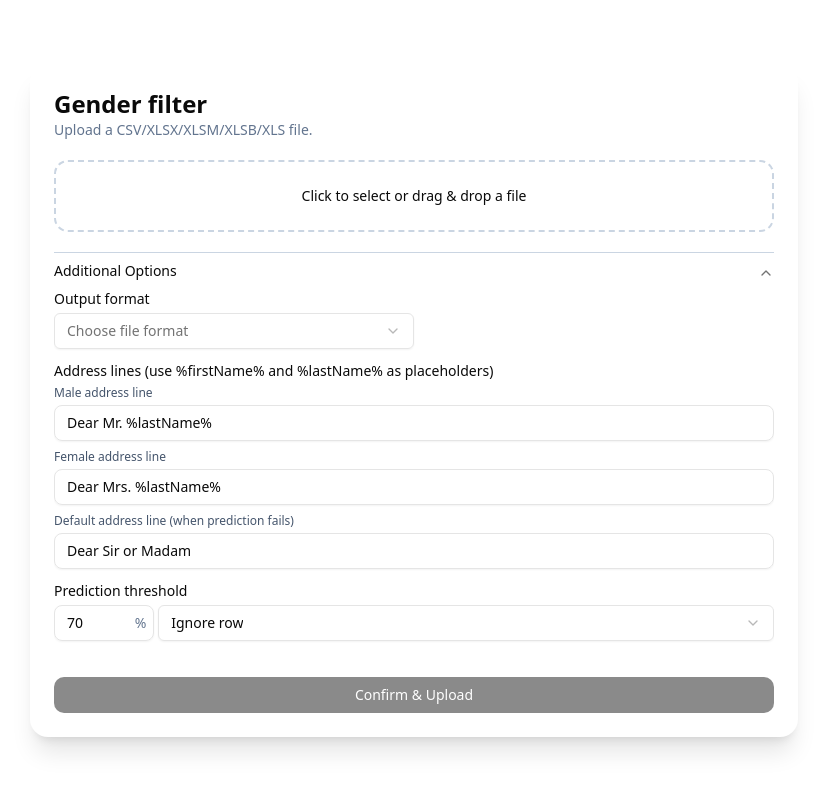
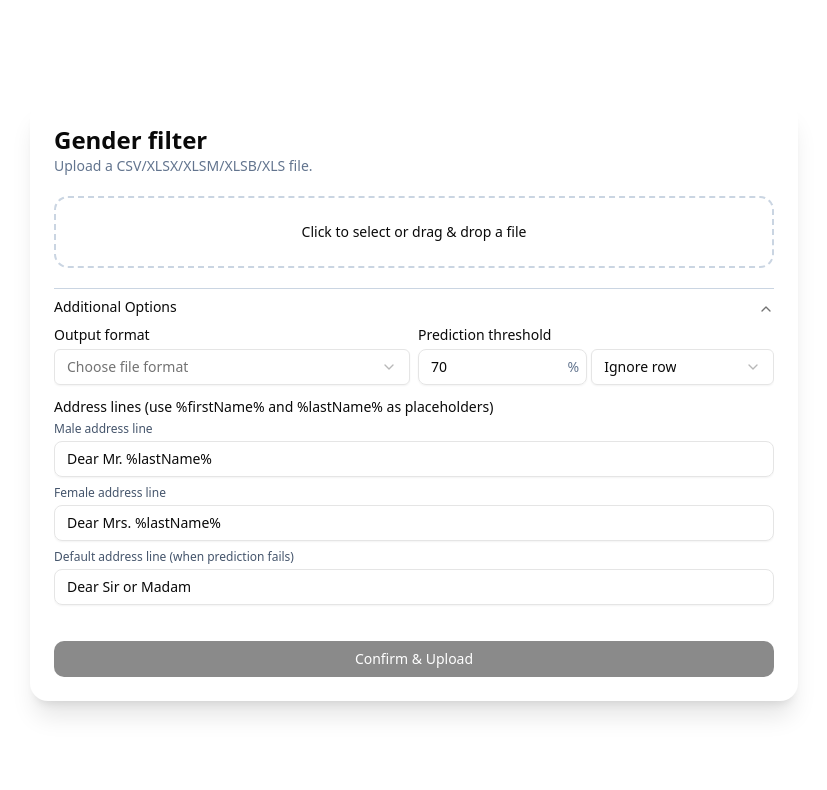
Before and after one commit to LaLeX1491/gender_api, a Next.js app in the folder csv-upload/: page / in a window 1280 px wide. Both pictures are taken after a click on the button "Additional Options". Shown: the top 790 px of the page, without its empty margins (226-1053 px from the left). Built offline with nearby package versions, Linux system fonts and the light colour scheme.

Commit message:
Fix order of settings items

```diff
--- a/csv-upload/src/app/page.tsx
+++ b/csv-upload/src/app/page.tsx
@@ -365,14 +365,13 @@ export default function Page() {
             </AccordionTrigger>
 
             <AccordionContent className="space-y-3">
-              <div className="flex flex-col gap-1">
+              <div className="flex items-center gap-2">
+                <div className="flex flex-col gap-1 w-1/2">
                   <label className="text-sm font-medium">Output format</label>
-
                   <Select value={currentFormat} onValueChange={setCurrentFormat}>
-                  <SelectTrigger className="border rounded-sm w-1/2">
+                    <SelectTrigger className="border rounded-sm w-full">
                       <SelectValue placeholder="Choose file format" />
                     </SelectTrigger>
-
                     <SelectContent className="bg-white rounded-lg border border-slate-200 shadow-lg">
                       <SelectItem value="csv">CSV</SelectItem>
                       <SelectItem value="xlsx">XLSX</SelectItem>
@@ -381,6 +380,58 @@ export default function Page() {
                       <SelectItem value="xls">XLS</SelectItem>
                     </SelectContent>
                   </Select>
+                </div>
+
+                <div className="flex flex-col gap-1 w-1/2">
+                  <Tooltip>
+                    <TooltipTrigger asChild>
+                      <label className="text-sm font-medium">Prediction threshold</label>
+                    </TooltipTrigger>
+                    <TooltipContent className="text-center" side="left">
+                      The AI returns a confidence score (0–100%) indicating how likely the prediction is correct.<br />
+                      Set a threshold below which the action below will be applied.
+                    </TooltipContent>
+                  </Tooltip>
+                  <div className="flex gap-1">
+                    <div className="relative w-full">
+                      <Input
+                        type="number"
+                        className="pr-6"
+                        min={50}
+                        max={100}
+                        value={threshold}
+                        onChange={(e) => setThreshold(Number(e.target.value))}
+                      />
+                      <span className="pointer-events-none absolute right-2 top-1/2 -translate-y-1/2 text-slate-500">%</span>
+                    </div>
+
+                    <Select value={action} onValueChange={(s: "delete" | "ignore" | "useDefault") => setAction(s)}>
+                      <SelectTrigger className="border rounded-sm w-full">
+                        <SelectValue />
+                      </SelectTrigger>
+                      <SelectContent className="bg-white rounded-lg border border-slate-200 shadow-lg">
+                        <SelectItem value="delete">
+                          <Tooltip>
+                            <TooltipTrigger>Delete row</TooltipTrigger>
+                            <TooltipContent>Delete the row where the prediction was below the threshold</TooltipContent>
+                          </Tooltip>
+                        </SelectItem>
+                        <SelectItem value="ignore">
+                          <Tooltip>
+                            <TooltipTrigger>Ignore row</TooltipTrigger>
+                            <TooltipContent side="bottom">Leave address line empty where prediction was below threshold</TooltipContent>
+                          </Tooltip>
+                        </SelectItem>
+                        <SelectItem value="useDefault">
+                          <Tooltip>
+                            <TooltipTrigger>Use default</TooltipTrigger>
+                            <TooltipContent side="bottom">Use default address line where prediction was below threshold</TooltipContent>
+                          </Tooltip>
+                        </SelectItem>
+                      </SelectContent>
+                    </Select>
+                  </div>
+                </div>
               </div>
 
               <div className="flex flex-col gap-1">
@@ -421,71 +472,6 @@ export default function Page() {
                       placeholder="Dear Sir or Madam"
                     />
                   </div>
-                </div>
-              </div>
-
-              <div className="flex flex-col gap-1">
-                <Tooltip>
-                  <TooltipTrigger asChild>
-                    <label className="text-sm font-medium">Prediction threshold</label>
-                  </TooltipTrigger>
-                  <TooltipContent className="text-center" side="left">
-                    The AI returns a confidence score (0–100%) indicating how likely the prediction is correct.<br />
-                    Set a threshold below which the action below will be applied.
-                  </TooltipContent>
-                </Tooltip>
-
-                <div className="flex gap-1">
-                  <div className="relative">
-                    <Input
-                      type="number"
-                      className="pr-6"
-                      min={50}
-                      max={100}
-                      value={threshold}
-                      onChange={(e) => setThreshold(Number(e.target.value))}
-                    />
-                    <span className="pointer-events-none absolute right-2 top-1/2 -translate-y-1/2 text-slate-500">%</span>
-                  </div>
-
-                  <Select value={action} onValueChange={(s: "delete" | "ignore" | "useDefault") => setAction(s)}>
-                    <SelectTrigger className="border rounded-sm w-full">
-                      <SelectValue />
-                    </SelectTrigger>
-
-                    <SelectContent className="bg-white rounded-lg border border-slate-200 shadow-lg">
-                      <SelectItem value="delete">
-                        <Tooltip>
-                          <TooltipTrigger>
-                            Delete row
-                          </TooltipTrigger>
-                          <TooltipContent>
-                            Delete the row where the prediction was below the threshold
-                          </TooltipContent>
-                        </Tooltip>
-                      </SelectItem>
-                      <SelectItem value="ignore">
-                        <Tooltip>
-                          <TooltipTrigger>
-                            Ignore row
-                          </TooltipTrigger>
-                          <TooltipContent side="bottom">
-                            Leave address line empty where prediction was below threshold
-                          </TooltipContent>
-                        </Tooltip>
-                      </SelectItem>
-                      <SelectItem value="useDefault">
-                        <Tooltip>
-                          <TooltipTrigger>
-                            Use default
-                          </TooltipTrigger>
-                          <TooltipContent side="bottom">
-                            Use default address line where prediction was below threshold
-                          </TooltipContent>
-                        </Tooltip>
-                      </SelectItem>
-                    </SelectContent>
-                  </Select>
                 </div>
               </div>
             </AccordionContent>
```
Lines whose indentation alone changed are shown as unchanged.
